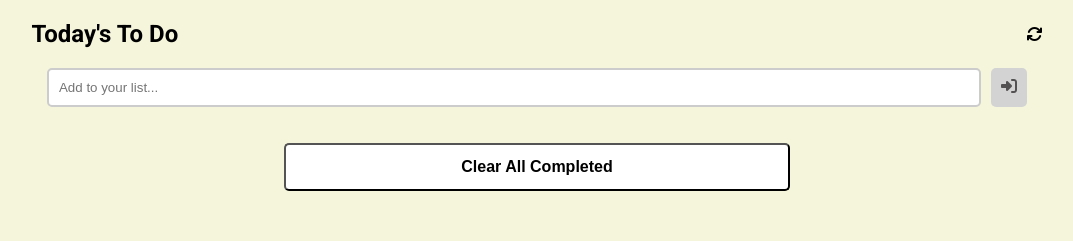
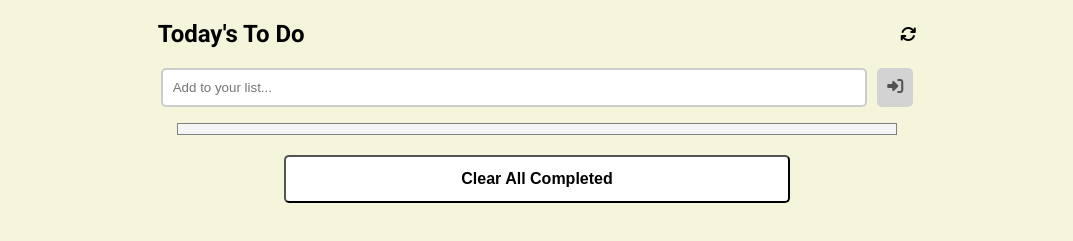
Before and after one commit to Mike111222/ToDoList, a website built with webpack: page src/index.html in a window 1280 px wide. Shown: the part 81-322 px from the top of the page, without its empty margins (103-1176 px from the left). Built offline with nearby package versions, Linux system fonts and the light colour scheme.

Commit message:
Update style.css

```diff
--- a/src/style.css
+++ b/src/style.css
@@ -31,7 +31,7 @@ form {
 .today-container {
   display: flex;
   justify-content: space-between;
-  width: 80%;
+  width: 60%;
   align-items: center;
 }
 
@@ -54,7 +54,7 @@ form input[type='text'] {
 }
 
 #task-input {
-  width: 80%;
+  width: 60%;
 }
 
 /* submit button */
@@ -80,8 +80,10 @@ form button[type='submit']:active {
 
 ul {
   list-style-type: none;
-  padding: 0;
-  width: 80%;
+  padding: 5px;
+  width: 56%;
+  border: 1px solid grey;
+  background-color: whitesmoke;
 }
 
 li {
@@ -101,7 +103,7 @@ li span {
 }
 
 li button.delete-btn {
-  background-color: beige;
+  background-color: whitesmoke;
   color: darkgrey;
   border: none;
   border-radius: 5px;
```
